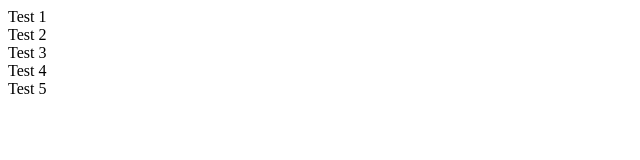
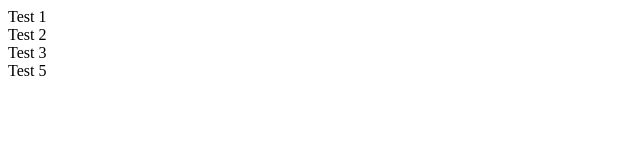
Before and after one commit to toneworm/test-branches, a plain HTML site: page index.html in a window 1280 px wide. Shown: the full height of the page, 0-640 px from the left. Drawn offline with Linux system fonts and the light colour scheme.

Commit message:
Removed test 4

```diff
--- a/index.html
+++ b/index.html
@@ -8,7 +8,6 @@
 	<div>Test 1</div>
 	<div>Test 2</div>
 	<div>Test 3</div>
-	<div>Test 4</div>
 	<div>Test 5</div>
 </body>
 </html>
```
